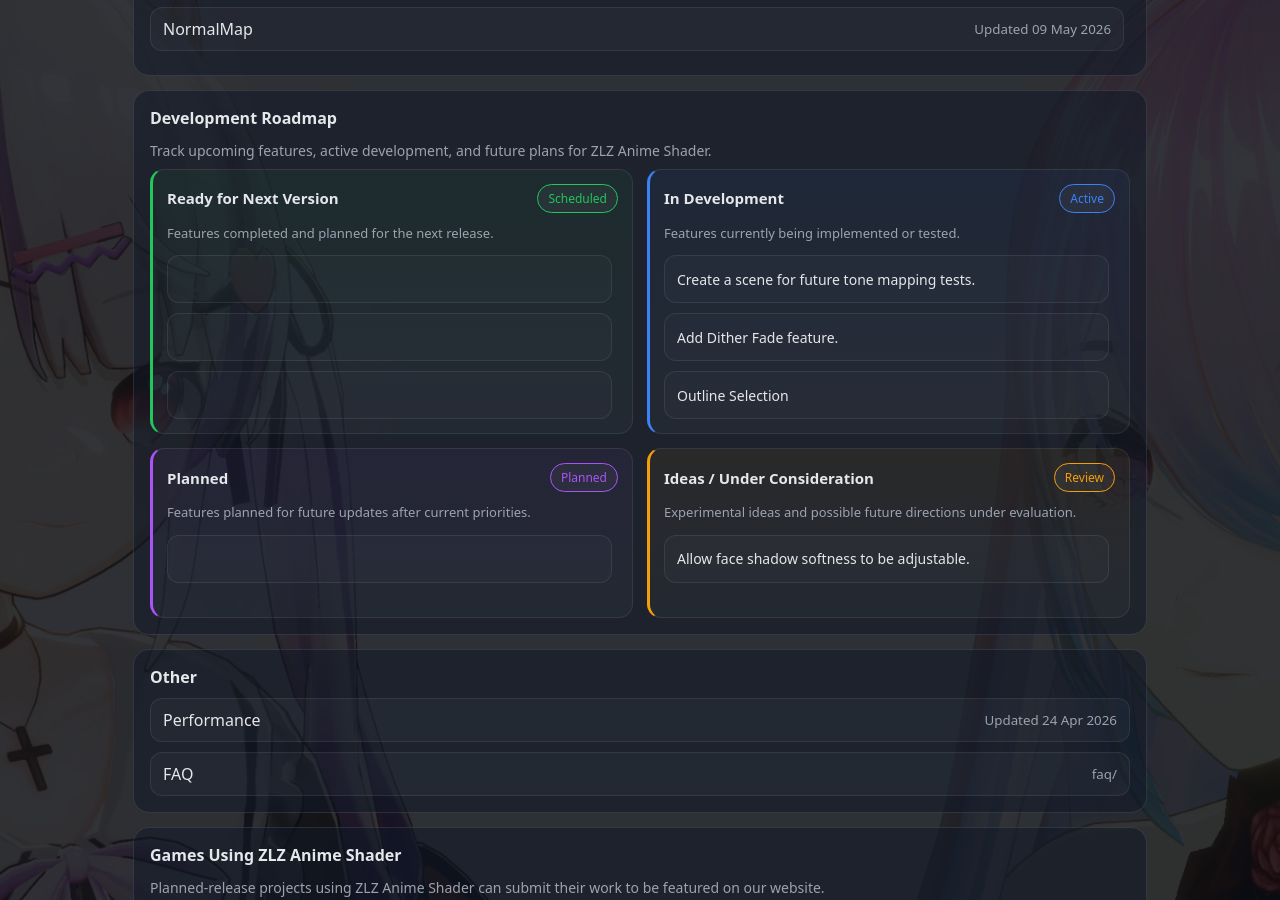
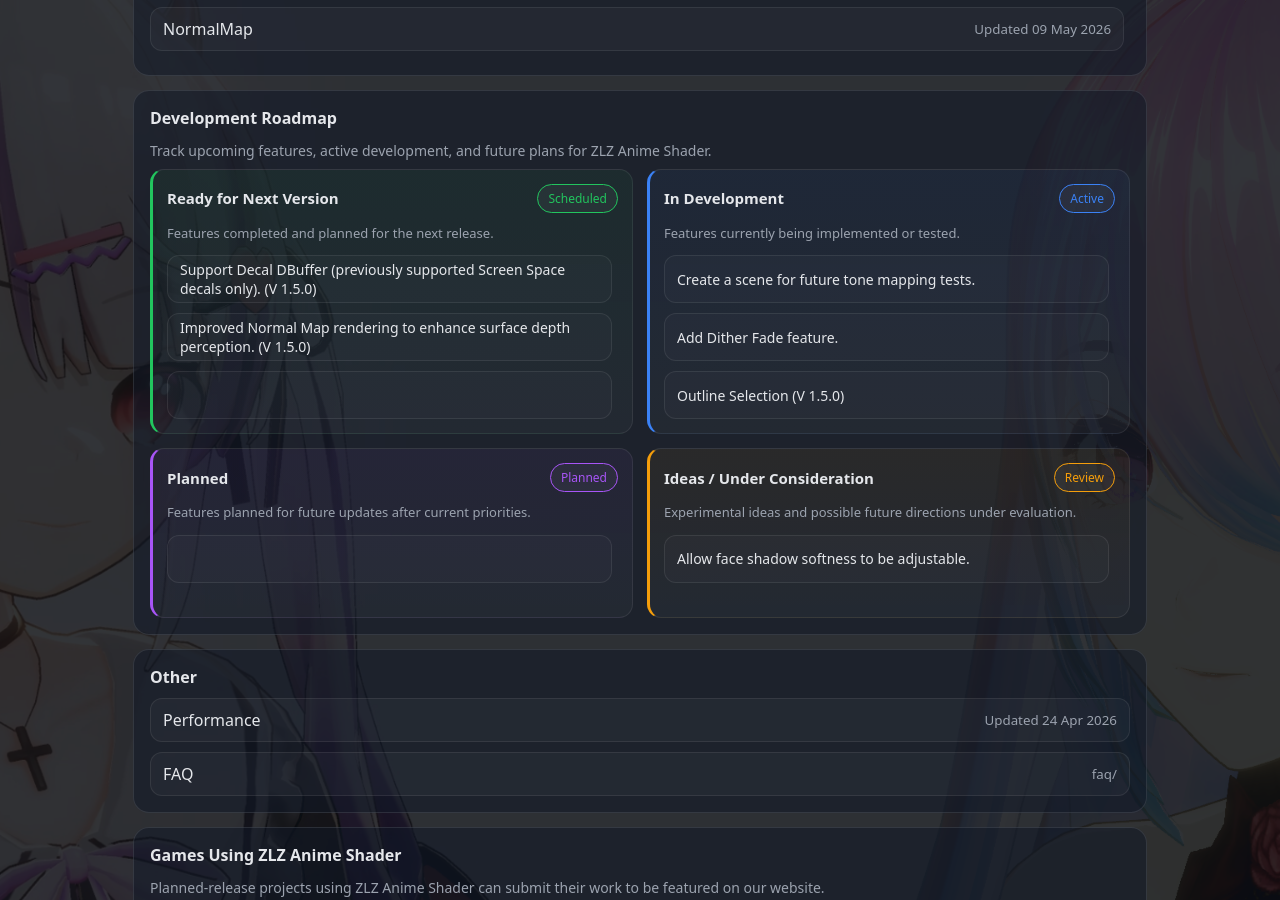
Before and after one commit to zlz-studio/zlz-studio.github.io, a Jekyll site: the page built from index.html, in a window 1280 px wide and 900 px high, scrolled down 1686 px. Built offline with Jekyll 4.4.1, drawn with Linux system fonts in a browser that asks for light colours.

Commit message:
Update index.html

```diff
--- a/index.html
+++ b/index.html
@@ -693,8 +693,8 @@
             </p>
 
             <div class="roadmapList">
-              <div class="roadmapSlot"></div>
-              <div class="roadmapSlot"></div>
+              <div class="roadmapSlot">Support Decal DBuffer (previously supported Screen Space decals only). (V 1.5.0)</div>
+              <div class="roadmapSlot">Improved Normal Map rendering to enhance surface depth perception. (V 1.5.0)</div>
               <div class="roadmapSlot"></div>
             </div>
           </div>
@@ -711,7 +711,7 @@
             <div class="roadmapList">
               <div class="roadmapSlot">Create a scene for future tone mapping tests.</div>
               <div class="roadmapSlot">Add Dither Fade feature.</div>
-              <div class="roadmapSlot">Outline Selection</div>
+              <div class="roadmapSlot">Outline Selection (V 1.5.0)</div>
             </div>
           </div>
 
```
